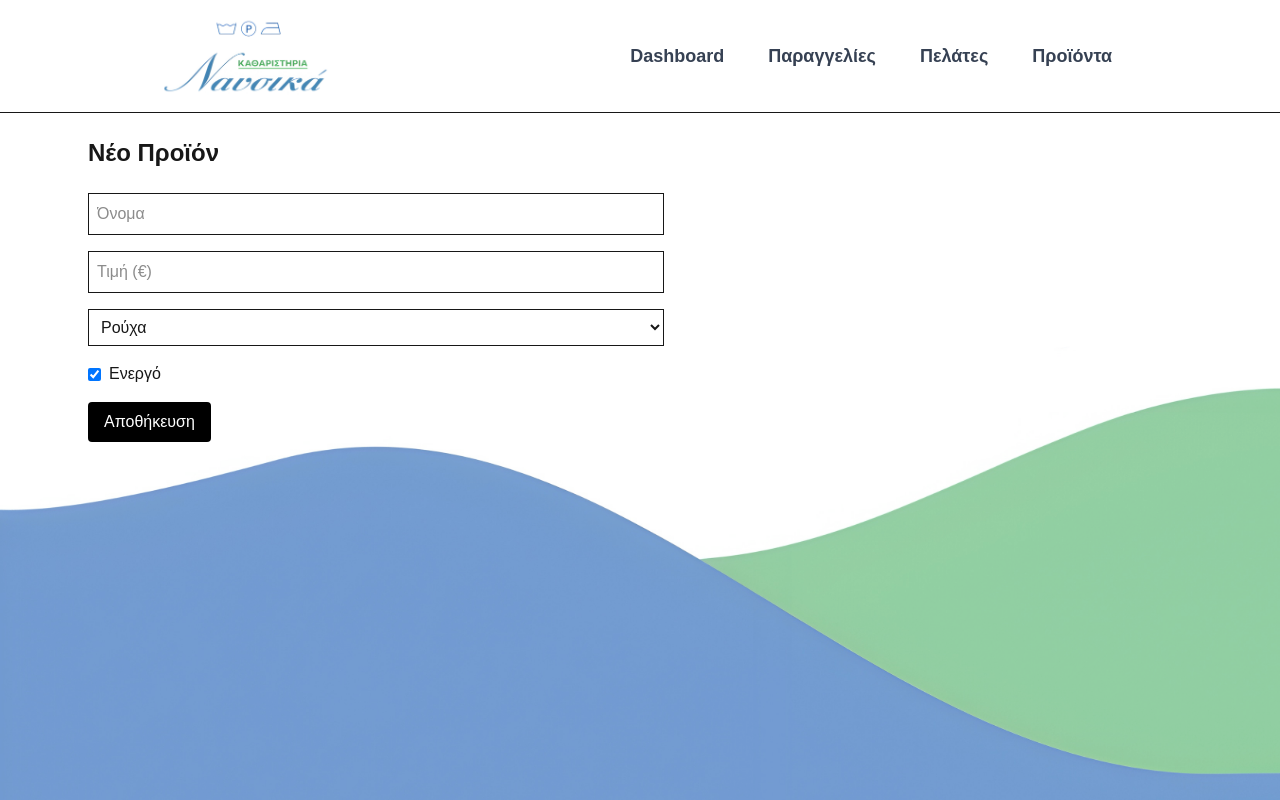
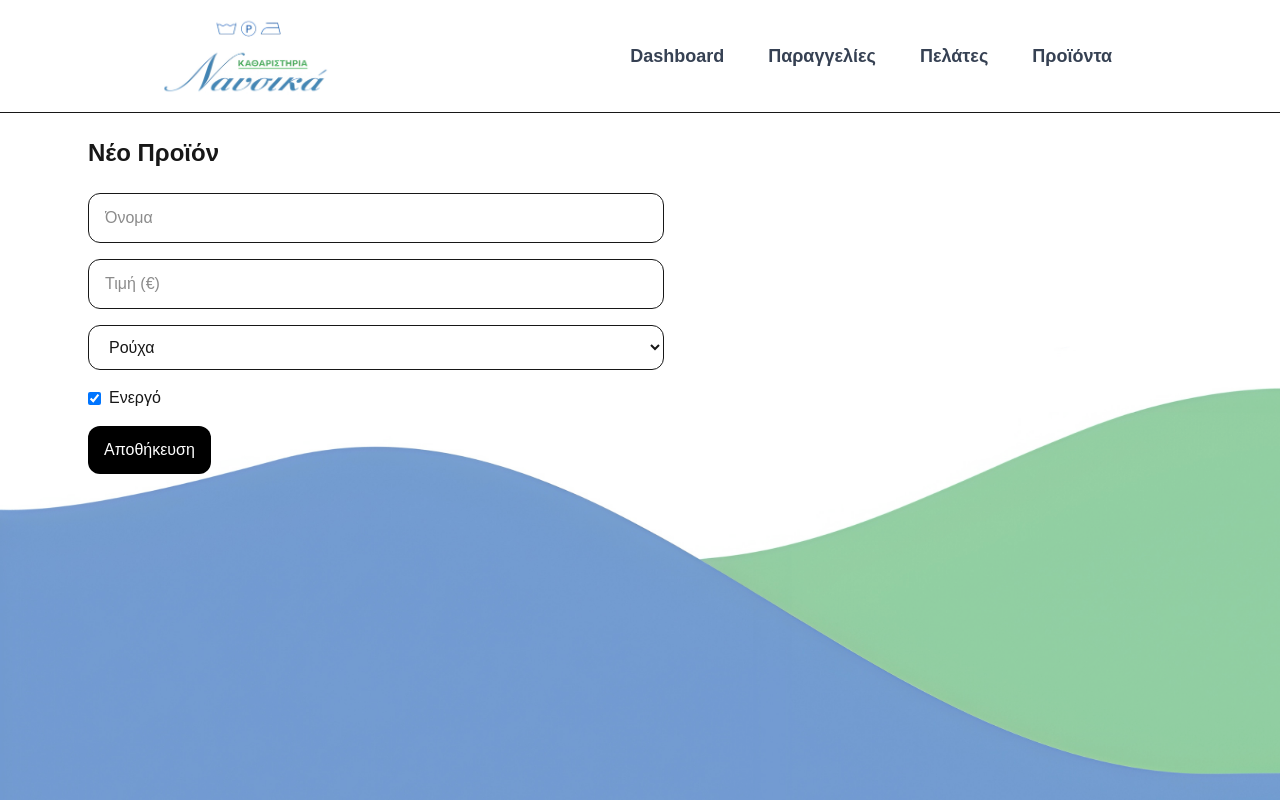
Before and after one commit to angelorentzos-Apexplorer/laundry-app, a Next.js app: page /products/new in a window 1280 px wide. Built offline with nearby package versions, Linux system fonts and the light colour scheme.

Commit message:
fix edit order null status typing

```diff
--- a/app/products/new/page.tsx
+++ b/app/products/new/page.tsx
@@ -14,20 +14,47 @@ export default function NewProductPage() {
 
   async function handleSubmit(e: React.FormEvent) {
     e.preventDefault();
+
+    if (!name.trim()) {
+      alert("Συμπλήρωσε όνομα προϊόντος.");
+      return;
+    }
+
+    if (!unitPrice || Number.isNaN(Number(unitPrice))) {
+      alert("Συμπλήρωσε σωστή τιμή.");
+      return;
+    }
+
     setLoading(true);
 
-    await fetch("/api/products", {
+    try {
+      const res = await fetch("/api/products", {
         method: "POST",
+        headers: {
+          "Content-Type": "application/json",
+        },
         body: JSON.stringify({
-        name,
-        unitPrice: parseFloat(unitPrice),
+          name: name.trim(),
+          unitPrice: Number(unitPrice),
           category,
           isActive,
         }),
       });
 
+      if (!res.ok) {
+        const data = await res.json().catch(() => null);
+        alert(data?.error || "Αποτυχία αποθήκευσης προϊόντος.");
+        setLoading(false);
+        return;
+      }
+
       router.push("/products");
       router.refresh();
+    } catch (error) {
+      console.error("Create product error:", error);
+      alert("Προέκυψε σφάλμα κατά την αποθήκευση.");
+      setLoading(false);
+    }
   }
 
   return (
@@ -35,10 +62,9 @@ export default function NewProductPage() {
       <h1 className="text-2xl font-bold">Νέο Προϊόν</h1>
 
       <form onSubmit={handleSubmit} className="space-y-4">
-
         <input
           placeholder="Όνομα"
-          className="border p-2 w-full"
+          className="w-full rounded-xl border px-4 py-3"
           value={name}
           onChange={(e) => setName(e.target.value)}
           required
@@ -48,14 +74,14 @@ export default function NewProductPage() {
           type="number"
           step="0.01"
           placeholder="Τιμή (€)"
-          className="border p-2 w-full"
+          className="w-full rounded-xl border px-4 py-3"
           value={unitPrice}
           onChange={(e) => setUnitPrice(e.target.value)}
           required
         />
 
         <select
-          className="border p-2 w-full"
+          className="w-full rounded-xl border px-4 py-3"
           value={category}
           onChange={(e) => setCategory(e.target.value)}
         >
@@ -75,9 +101,9 @@ export default function NewProductPage() {
         <button
           type="submit"
           disabled={loading}
-          className="bg-black text-white px-4 py-2 rounded"
+          className="rounded-xl bg-black px-4 py-3 text-white disabled:opacity-50"
         >
-          Αποθήκευση
+          {loading ? "Αποθήκευση..." : "Αποθήκευση"}
         </button>
       </form>
     </main>
```
Lines whose indentation alone changed are shown as unchanged.
